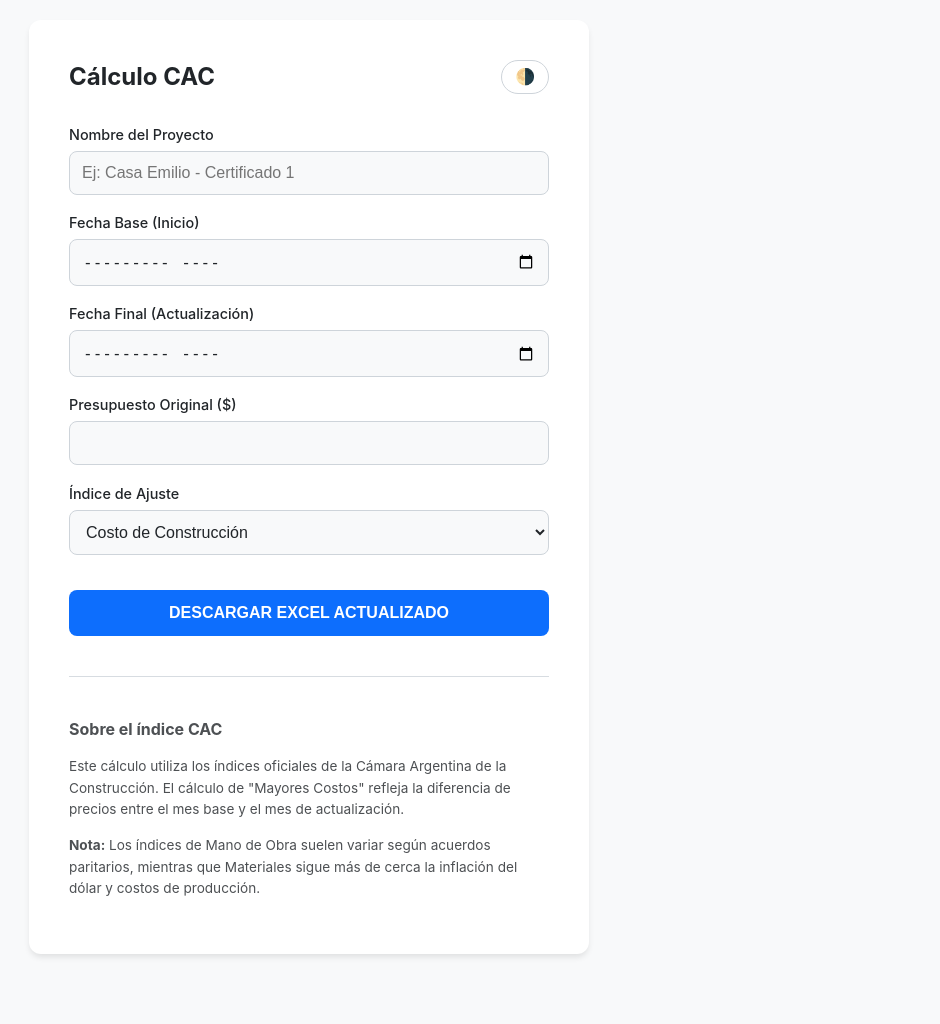
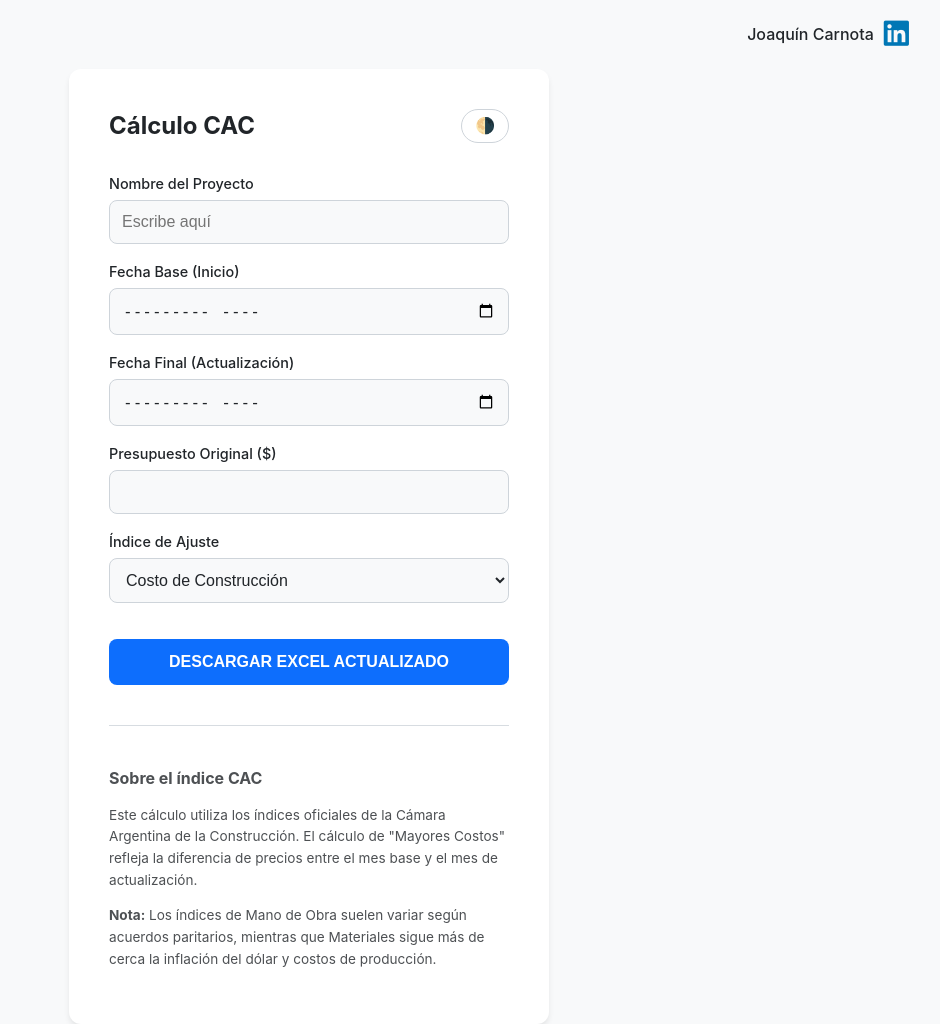
Before and after one commit to JOAKZ/cac-mayores-costos, a Django app: page / in a window 1280 px wide. Shown: the whole page, without its empty margins (331-1271 px from the left). Before the commit the page ends 957 px from the top, so only its background shows below. Run offline with Django 4.2, Linux system fonts and the light colour scheme.

Commit message:
Enlace a linkedin

```diff
--- a/core/forms.py
+++ b/core/forms.py
@@ -12,7 +12,7 @@ class CalculoForm(forms.Form):
     nombre_proyecto = forms.CharField(
         label="Nombre del Archivo / Proyecto",
         max_length=100,
-        widget=forms.TextInput(attrs={'placeholder': 'Ej: Casa Emilio - Certificado 1'})
+        widget=forms.TextInput(attrs={'placeholder': 'Escribe aquí'})
     )
 
     fecha_base = forms.DateField(
--- a/core/templates/core/index.html
+++ b/core/templates/core/index.html
@@ -3,6 +3,7 @@
 <head>
     <meta charset="UTF-8">
     <meta name="viewport" content="width=device-width, initial-scale=1.0">
+    <link rel="stylesheet" href="https://cdnjs.cloudflare.com/ajax/libs/font-awesome/6.0.0/css/all.min.css">
     <title>Calculadora CAC | Mayores Costos</title>
     <style>
         :root {
@@ -31,12 +32,48 @@
             background-color: var(--bg-color);
             color: var(--text-color);
             transition: background-color 0.3s, color 0.3s;
+            margin: 0;
+            min-height: 100vh;
+        }
+
+        /* Envoltura principal para el layout */
+        .main-wrapper {
             display: flex;
-            justify-content: center;
+            flex-direction: column;
+            min-height: 100vh;
+        }
+
+        /* --- ESTILOS DEL HEADER --- */
+        .main-header {
+            width: 100%;
+            padding: 20px 0;
+        }
+
+        .header-container {
+            max-width: 1200px;
+            margin: 0 auto;
+            display: flex;
+            justify-content: flex-end;
+            padding: 0 40px;
+        }
+
+        .profile-link a {
+            display: flex;
             align-items: center;
-            min-height: 100vh;
-            margin: 0;
-            padding: 20px;
+            gap: 10px;
+            text-decoration: none;
+            color: var(--text-color);
+            font-weight: 500;
+            transition: opacity 0.3s;
+        }
+
+        .profile-link a:hover {
+            opacity: 0.7;
+        }
+
+        .profile-link i {
+            font-size: 1.8rem;
+            color: #0077b5;
         }
 
         .container {
@@ -46,7 +83,8 @@
             box-shadow: var(--shadow);
             width: 100%;
             max-width: 480px;
-            position: relative;
+            margin: auto;
+            box-sizing: border-box;
         }
 
         .header-row {
@@ -132,9 +170,35 @@
             font-size: 0.9rem;
             border-radius: 4px;
         }
+
+        @media (max-width: 600px) {
+            .profile-link span {
+                display: none;
+            }
+            .header-container {
+                padding: 0 20px;
+            }
+            .container {
+                padding: 1.5rem;
+                border-radius: 0;
+            }
+        }
     </style>
 </head>
 <body>
+
+    <div class="main-wrapper">
+
+        <header class="main-header">
+            <div class="header-container">
+                <div class="profile-link">
+                    <a href="https://www.linkedin.com/in/joaquín-carnota-5151062b5" target="_blank" rel="noopener noreferrer">
+                        <span>Joaquín Carnota</span>
+                        <i class="fa-brands fa-linkedin"></i>
+                    </a>
+                </div>
+            </div>
+        </header>
 
         <div class="container">
             <div class="header-row">
@@ -154,6 +218,7 @@
                         {% endfor %}
                     </div>
                 {% endif %}
+
                 <div class="form-group">
                     <label for="{{ form.nombre_proyecto.id_for_label }}">Nombre del Proyecto</label>
                     {{ form.nombre_proyecto }}
@@ -194,6 +259,8 @@
             </div>
         </div>
 
+    </div>
+
     <script>
         const toggleBtn = document.getElementById('theme-toggle');
         const html = document.documentElement;
```
Lines whose indentation alone changed are shown as unchanged.
